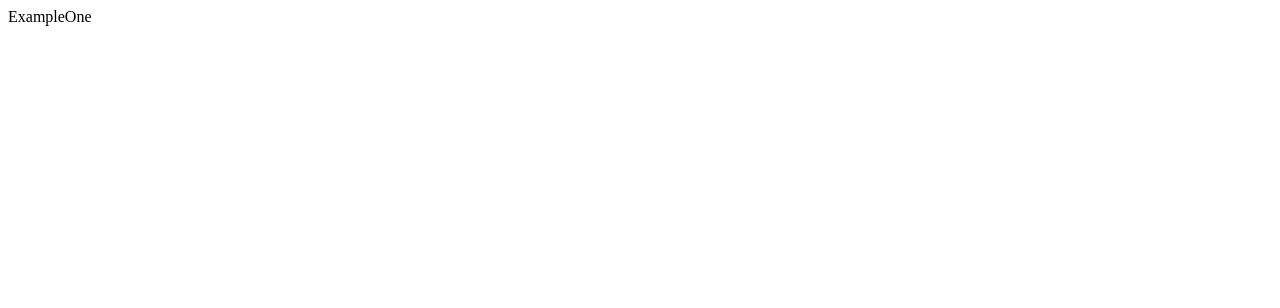
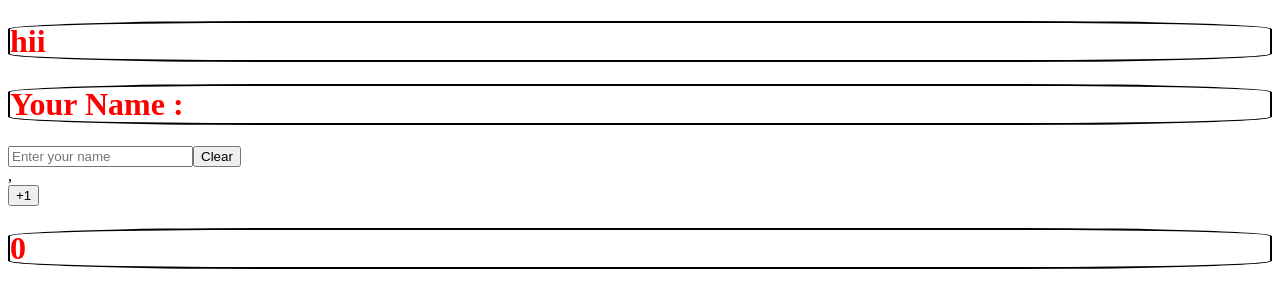
Before and after one commit to NavpreetST/react-monster, a React (Vite) app: page / in a window 1280 px wide. Shown: the top 308 px of the page. Built offline with nearby package versions, Linux system fonts and the light colour scheme.

Commit message:
2:18 hour mark Part 1

```diff
--- a/src/App.jsx
+++ b/src/App.jsx
@@ -1,4 +1,6 @@
+import Counter from "./components/Counter"
 import ExampleOne from "./components/ExampleOne"
+import ExampleThree from "./components/ExampleThree"
 
 function App() {
 
@@ -8,7 +10,10 @@ function App() {
 
 
     <div>
-      <ExampleOne/>
+      <h1>hii</h1>
+      <ExampleThree/>,
+      <Counter/>
+      {/* <ExampleOne/>, */}
     </div>
 
   )
--- /dev/null
+++ b/src/components/Counter.jsx
@@ -0,0 +1,19 @@
+import React, { useState } from 'react'
+
+const Counter = () => {
+
+    const [count, setCount] = useState(0)
+
+    const increment = () =>{
+        setCount((prevcount) => prevcount +1)
+    }
+  return (
+    <div>
+
+    <button onClick={increment}>+1</button>
+    <h1>{count}</h1>
+    </div>
+  )
+}
+
+export default Counter
--- a/src/components/ExampleOne.jsx
+++ b/src/components/ExampleOne.jsx
@@ -1,9 +1,30 @@
 import React from 'react'
+import './example.css'
+import { useState } from 'react'
 
 const ExampleOne = () => {
+    const [count, setCount] = useState(()=>{
+        const initialValue = 10
+        return initialValue; //only run on the first run
+    })
+    const [randomNumber, setRandomNumber] = useState(()=>
+        Math.floor(Math.random()*100)
+    )
+
+    const generateNewRandomNumber = () =>{
+        setRandomNumber(Math.floor(Math.random()*100))
+    }
+    const increment = () =>{
+        setCount(prevCount=>prevCount+1)
+    }
   return (
-    <div>ExampleOne</div>
+    <div>
+        <h1>COunt: {count}</h1>
+        <button onClick={increment}>Increment</button>
+        <h1>{randomNumber}</h1>
+        <button onClick={generateNewRandomNumber}>Generate a random number!</button>
+    </div>
   )
 }
 
-export default ExampleOne
+export default ExampleOne;
--- /dev/null
+++ b/src/components/ExampleThree.jsx
@@ -0,0 +1,29 @@
+import React, { useState, useEffect } from 'react'
+
+const ExampleThree = () => {
+    const [name, setName] = useState(()=>{
+        const savedName = localStorage.getItem('name')
+        return savedName ? JSON.parse(savedName) : '';
+    })
+    useEffect(()=>{
+        localStorage.setItem('name', JSON.stringify(name))
+
+    }, [name])
+    const handleChange= (event)=>{
+        setName(event.target.value)
+
+    }
+    const handleClear= ()=>{
+        setName("")
+    }
+
+  return (
+    <div>
+        <h1>Your Name : {name}</h1>
+        <input type="text" value={name} onChange={handleChange} placeholder='Enter your name' />
+        <button onClick={handleClear}>Clear</button>
+    </div>
+  )
+}
+
+export default ExampleThree;
--- /dev/null
+++ b/src/components/example.css
@@ -0,0 +1,7 @@
+h1{
+    color:red;
+    border-radius: 20%;
+    border: 2px solid black;
+    flex:auto;
+
+}
```
Also changed, not shown: src/components/TodoList.jsx (added, +9 -0 lines).
